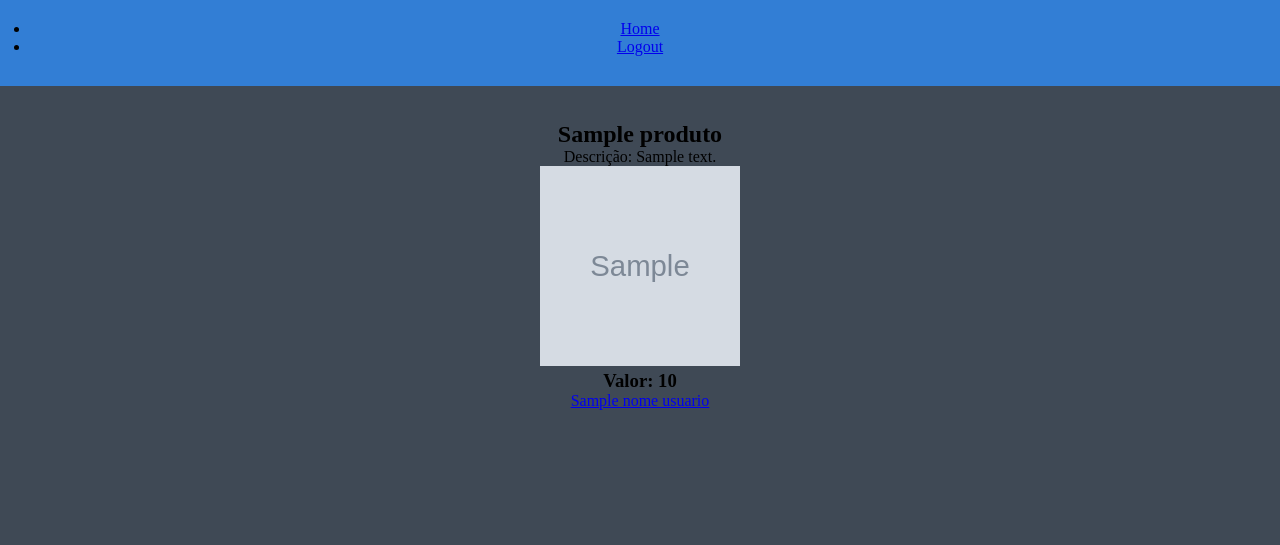
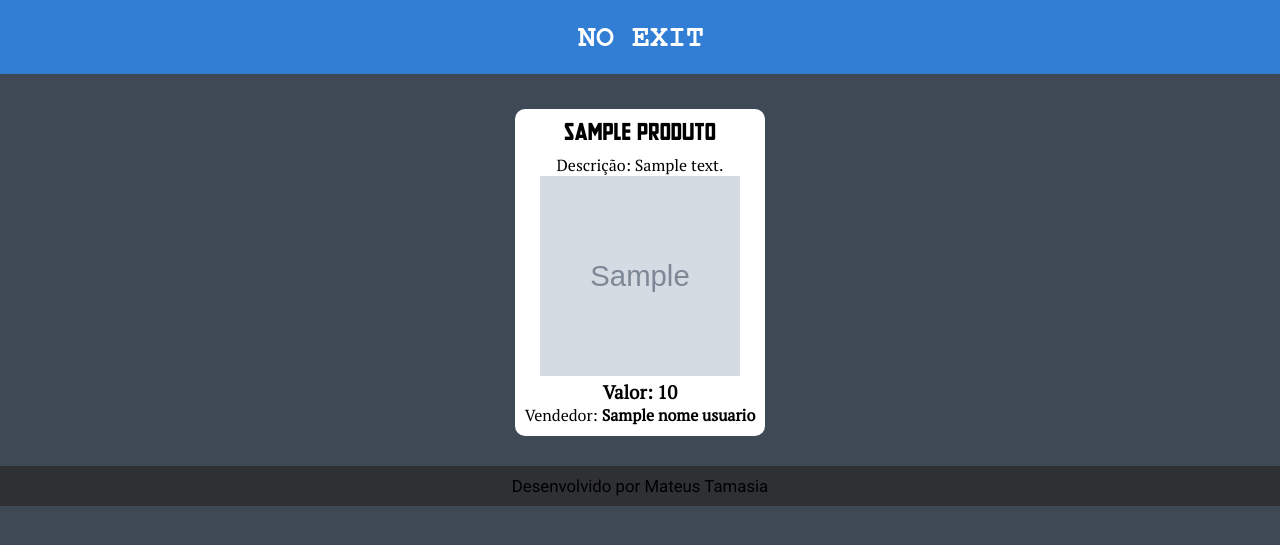
Before and after one commit to MateusTama/ProjetosPessoais, a Flask app: template MeuSite/templates/visualizar_produto.html in a window 1280 px wide. Shown: the top 545 px of the page. Run offline with Flask 3, Linux system fonts and the light colour scheme; the template is opened without the code that fills it: most values are stand-ins (such as "Sample title", 1, 10 or a date in 2020); grey boxes marked "Sample" are stand-in pictures.

Commit message:
Mudanças nas CSS do visualizar produtos

```diff
--- a/MeuSite/static/css/style.css
+++ b/MeuSite/static/css/style.css
@@ -61,13 +61,13 @@ nav > ul > li > a {
     color: white;
     font-family: var(--font_serif);
     font-weight: bold;
+    padding: 6px 6px 6px 6px;
 }
 
 nav > ul > li > a:hover {
-    transition: 0.2s;
+    transition: 0.4s;
     background-color: var(--cor04);
     border-radius: 5px;
-    padding: 6px 6px 6px 6px;
 }
 
 main {
@@ -122,6 +122,26 @@ main > form > input.btn-enviar {
     margin-top: 10px;
 }
 
+main > article > p {
+    font-family: var(--font_serif);
+}
+
+main > article > p > a {
+    text-decoration: none;
+    color: black;
+    font-weight: bolder;
+}
+
+main > article > p > a:hover {
+    color: var(--cor03);
+    text-decoration: underline;
+}
+
+main > form > p.form-add-p {
+    margin: 0px;
+}
+
+
 footer {
     background-color: var(--cor06);
     padding: 10px;
@@ -140,7 +160,7 @@ footer > p > a {
 
 footer > p > a:hover {
     text-decoration: underline;
-    color: rgb(228, 166, 166);
+    color: var(--cor03);
 }
 
 .images{
--- a/MeuSite/templates/visualizar_produto.html
+++ b/MeuSite/templates/visualizar_produto.html
@@ -7,29 +7,20 @@
     <title>{{ produto["titulo"] }}</title>
 </head>
 <body>
-    <nav>
-        <header>
-            <ul>
-                {% if session["login"] == False %}
-                    <li><a href="{{url_for('home')}}">Home</a></li>
-                    <li><a href="{{ url_for('rotaRegistrar')}}">Criar Conta</a></li>
-                    <li><a href="{{ url_for('rotaLogin')}}">Login</a></li>
-                {% else %}
-                    <li><a href="{{url_for('home')}}">Home</a></li>
-                    <li><a href="{{url_for('logout')}}">Logout</a></li>
-                {% endif %}
-            </ul>
-        </header>
-    </nav>
-
+    <header class="no-nav">
+        <a href="{{ url_for('home')}}"><img src="../static/images/logo.png" alt="Logo"></a>
+    </header>
     <main>
-        <div>
+        <article>
             <h2>{{ produto["titulo"] }}</h2>
             <p>Descrição: {{ produto["descricao"] }}</p>
             <img src="{{ url_for('static', filename='images/upload/' + produto['imagem'])}}" alt="imagem produto" class="images">
             <h3>Valor: {{ produto["valor"] }}</h3>
-            <p><a href="{{url_for('user_perfil', user_id = produto['id_usuario_produto'])}}">{{ nome_usuario }}</a></p>
-        </div>
+            <p>Vendedor: <a href="{{url_for('user_perfil', user_id = produto['id_usuario_produto'])}}"><strong>{{ nome_usuario }}</strong></a></p>
+        </article>
     </main>
+    <footer>
+        <p>Desenvolvido por <a href="https://github.com/MateusTama" target="_blank">Mateus Tamasia</a></p>
+    </footer>
 </body>
 </html>
```
Also changed, not shown: MeuSite/static/images/upload/minecraft-logo.png (added).
